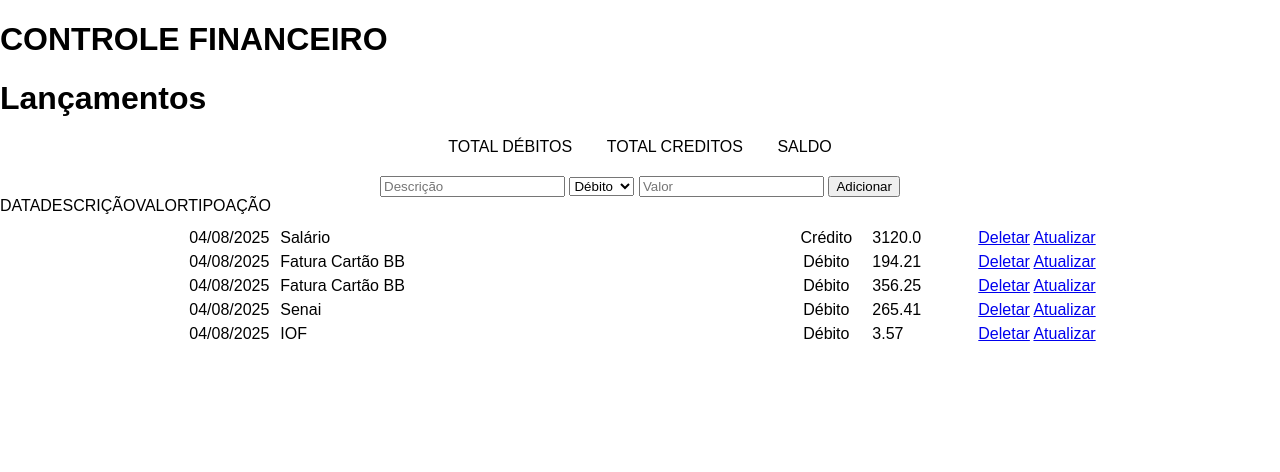
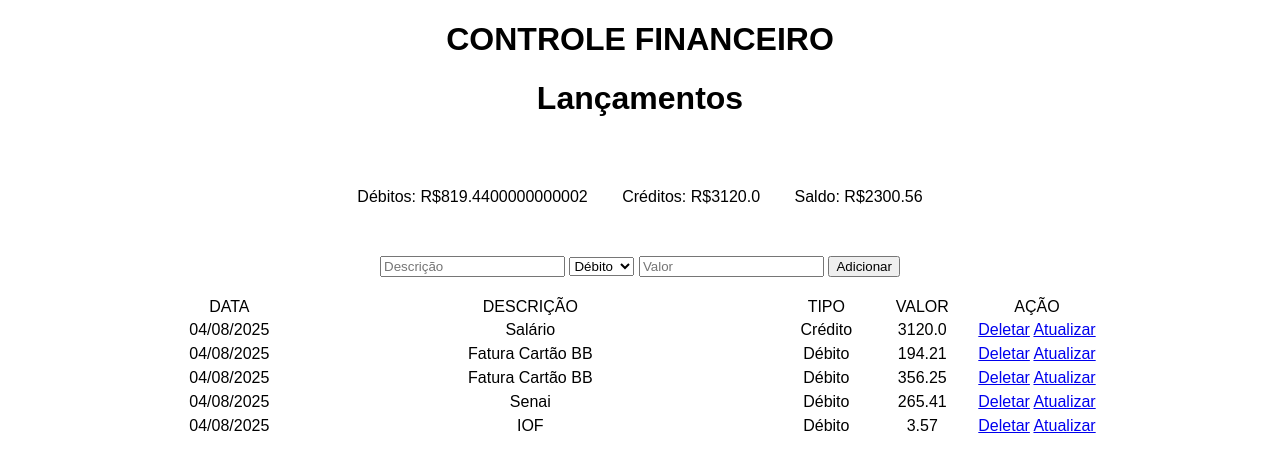
Before and after one commit to LeoCosta17/ControleFinanceiro---WebApp, a Flask app: page / in a window 1280 px wide. Shown: the top 472 px of the page. Run offline with Flask 3, Linux system fonts and the light colour scheme; data comes from the database, SQL or seed files in the repository; both versions use the stored data as it was after the commit.

Commit message:
- Ajuste de layout: centralização do conteudo - Nova função: total de débitos, créditos e saldo total dos lançamentos (crédito - débito)

```diff
--- a/app.py
+++ b/app.py
@@ -47,7 +47,15 @@ def index():
             return f"ERROR: {err}"
     else:
         lancamentos = Lancamento.query.order_by(Lancamento.data_lancamento).all()
-        return render_template("index.html", lancamentos=lancamentos)
+
+        total_debitos = sum(lancamento.valor for lancamento in lancamentos if lancamento.tipo.lower() == "débito")
+        total_creditos = sum(lancamento.valor for lancamento in lancamentos if lancamento.tipo.lower() == "crédito")
+        saldo = total_creditos - total_debitos
+        return render_template("index.html",
+                               lancamentos=lancamentos,
+                               total_debitos=total_debitos,
+                               total_creditos=total_creditos,
+                               saldo=saldo)
 
 
 #Deletar elemento
--- a/static/style.css
+++ b/static/style.css
@@ -1,4 +1,5 @@
 body {
+  text-align: center;
   font-family: Arial, Helvetica, sans-serif;
   margin: 0;
   padding: 0;
@@ -13,14 +14,16 @@ table td, table tr {
 table tr {
   border: gray solid 1px;
 }
+table th {
+  font-weight: normal;
+}
 
 .btn {
   cursor: pointer;
 }
 
 .menu_estatisticas {
-  text-align: center;
-  padding-bottom: 20px;
+  padding: 50px;
 }
 .menu_estatisticas label {
   padding: 15px;
--- a/static/style.scss
+++ b/static/style.scss
@@ -2,6 +2,7 @@ $cor_debito: #f99494;
 $cor_credito: #94f9ac;
 
 body{
+    text-align: center;
     font-family: Arial, Helvetica, sans-serif;
     margin: 0;
     padding: 0;
@@ -15,6 +16,9 @@ table{
     tr{
         border: gray solid 1px;
     }
+    th{
+        font-weight: normal;
+    }
 }
 
 .btn{
@@ -22,9 +26,7 @@ table{
 }
 
 .menu_estatisticas{
-    text-align: center;
-    padding-bottom: 20px;
-
+    padding: 50px;
     label{
         padding: 15px;
     }
--- a/templates/index.html
+++ b/templates/index.html
@@ -10,9 +10,9 @@
     <h1>Lançamentos</h1>
 
     <div class="menu_estatisticas">
-        <label>TOTAL DÉBITOS</label>
-        <label>TOTAL CREDITOS</label>
-        <label>SALDO</label>
+        <label>Débitos: R${{ total_debitos }}</label>
+        <label>Créditos: R${{ total_creditos }}</label>
+        <label>Saldo: R${{saldo}}</label>
     </div>
 
     <form action="/", method="POST" class="form_add">
@@ -24,13 +24,15 @@
         <input type="text" name="valor" id="valor" placeholder="Valor">
         <input type="submit" value="Adicionar" id="btn_Add">
     </form>
-
+    {% if lancamentos | length < 1 %}
+    <h3>Não há lançamentos! Crie um!</h3>
+    {% else %}
     <table>
-        <tr>DATA</tr>
-        <tr>DESCRIÇÃO</tr>
-        <tr>VALOR</tr>
-        <tr>TIPO</tr>
-        <tr>AÇÃO</tr>
+        <th>DATA</th>
+        <th>DESCRIÇÃO</th>
+        <th>TIPO</th>
+        <th>VALOR</th>
+        <th>AÇÃO</th>
         <br>
         {% for lancamento in lancamentos%}
         <tr>
@@ -45,6 +47,7 @@
         </tr>
         {% endfor %}
     </table>
+    {% endif %}
 </div>
 
 {% endblock %}
```
Also changed, not shown: instance/financeiro.db, 1 other file.
